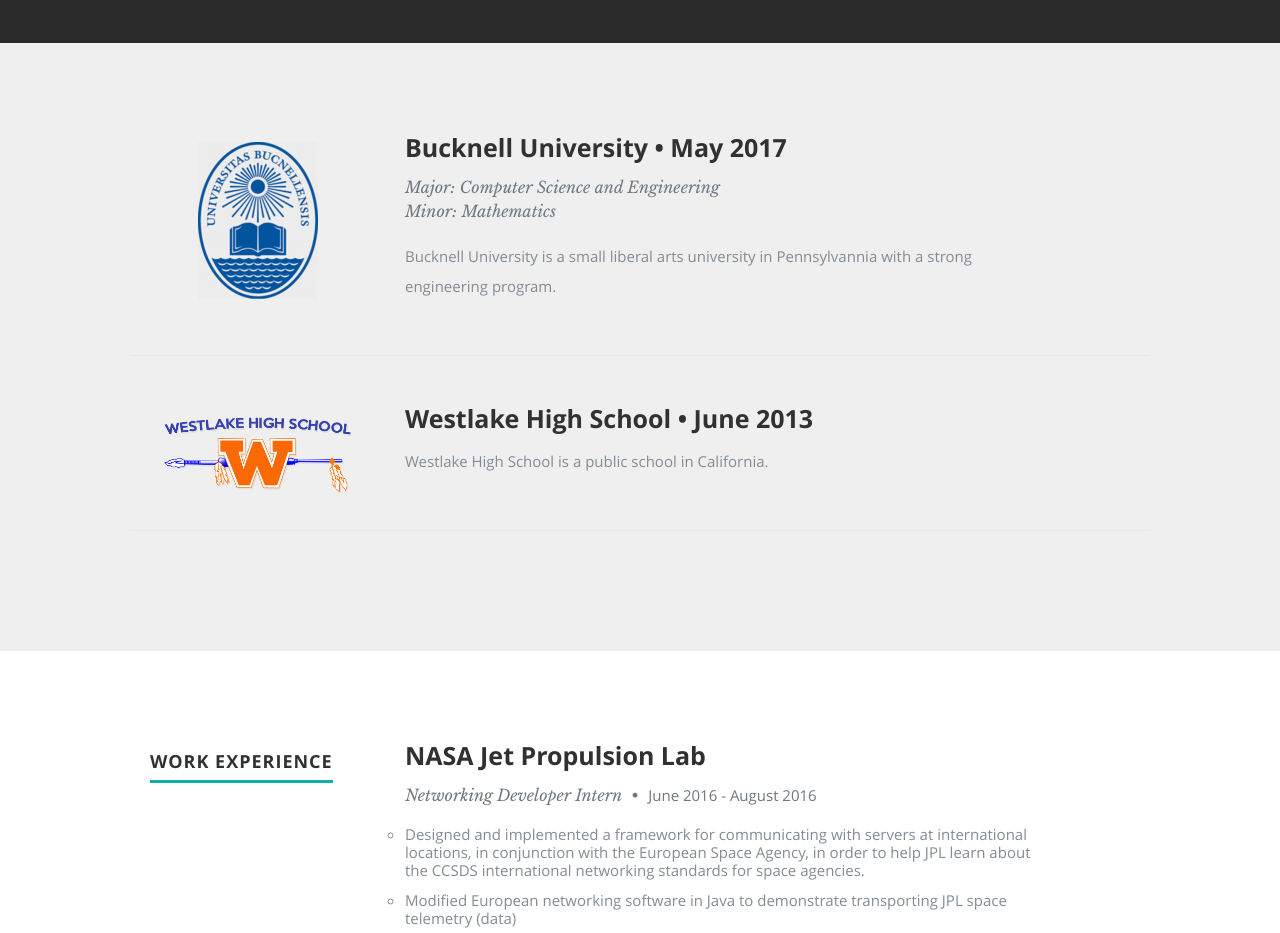
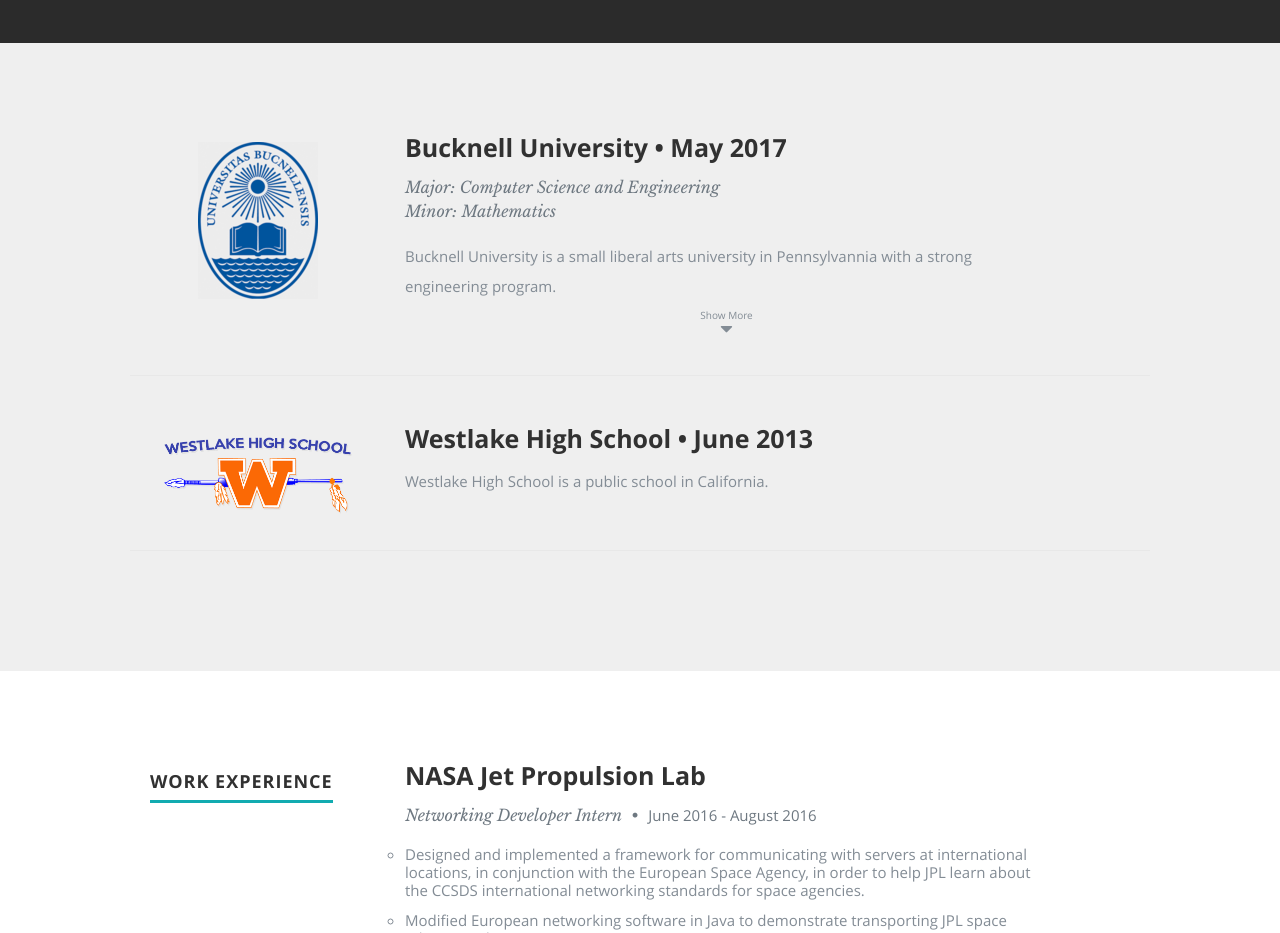
Before and after one commit to mphammer/mphammer.github.io, a plain HTML site: page index.html in a window 1280 px wide. Shown: the part 1280-2213 px from the top of the page. Drawn offline with nearby package versions, Linux system fonts and the light colour scheme.

Commit message:
ability to toggle information visibility

```diff
--- a/css/css-edits.css
+++ b/css/css-edits.css
@@ -33,3 +33,22 @@
 	width: 215px;
 	background-size: cover;
 }
+
+.hidden-section {
+	display: none;
+}
+
+.hidden-section-toggle {
+	height: 50px;
+	width: 100%;
+	text-align: center;
+	font-size: 10px;
+}
+
+.hidden-section-toggle i {
+	cursor: pointer;
+	font-size: 20px;
+}
+.hidden-section-toggle i:hover {
+	color: #11ABB0;
+}
--- a/index.html
+++ b/index.html
@@ -79,7 +79,7 @@
          <a class="smoothscroll" href="#about"><i class="icon-down-circle"></i></a>
       </p>
 
-   </header> <!-- Header End -->
+   </header> <!-- Header End ---------------------------------------------------------------- -->
 
 
    <!-- About Section ------------------------------------------------------------------------ -->
@@ -124,34 +124,44 @@
     <!-- EDUCATION SECTION ---------------------------------------------------------------------- -->
    <section id="resume">
 
-      <div class="row education"> <!-- Bucknell University Section -->
+      <!-- Bucknell University Section -->
+      <div class="row education">
          <div class="three columns header-col">
             <div class="education-logo-holder-edit">
                <img class="education-logo-edit"  src="images/bucknell-seal.png" alt="">
             </div>
          </div>
-
          <div class="nine columns main-col">
             <div class="row item">
                <div class="twelve columns">
                   <h3>Bucknell University <span>&bull;</span> May 2017</h3>
                   <p class="info">Major: Computer Science and Engineering<br>Minor: Mathematics</p>
-                  <p>
+
                   Bucknell University is a small liberal arts university in Pennsylvannia with a strong engineering program.
-                  </p>
+
+
+                  <div id="BU-hidden" class="hidden-section">
+                     <p>
+                        Here is some more information about my experience at Bucknell...
+                     </p>
+                  </div>
+                  <div id="BU-hidden-toggle" class="hidden-section-toggle">
+                     <div style="height:17px">Show More</div>
+                     <i class="fa fa-caret-down" onclick="sectionToggle('BU-hidden')"></i>
+                  </div>
+
                </div>
             </div>
          </div>
       </div>
 
-
-      <div class="row education"> <!-- Westlake High School Section -->
+      <!-- Westlake High School Section -->
+      <div class="row education">
          <div class="three columns header-col">
             <div class="education-logo-holder-edit">
                <img class="education-logo-edit"  src="images/whs-logo.png" alt="">
             </div>
          </div>
-
          <div class="nine columns main-col">
             <div class="row item">
                <div class="twelve columns">
@@ -164,10 +174,10 @@
          </div>
       </div>
 
-   </section> <!-- End Education Section ----------------------------------------------------- -->
+   </section> <!-- End Education Section ------------------------------------------------------ -->
 
 
-   <!-- EXPERIENCE SECTION --------------------------------------------------------------- -->
+   <!-- EXPERIENCE SECTION -------------------------------------------------------------------- -->
    <section id="experience">
 
        <!-- Work Experience -->
@@ -435,6 +445,7 @@
                   </div>
           		</div>
 
+               <!-- empty modal -->
                <div class="columns portfolio-item"></div>
 
                <!-- Poker Game AI -->
@@ -475,6 +486,7 @@
                   </div>
           		</div>
 
+               <!-- Empty Modal -->
                <div class="columns portfolio-item"></div>
 
             </div>
@@ -897,6 +909,7 @@
    <script src="js/jquery.fittext.js"></script>
    <script src="js/magnific-popup.js"></script>
    <script src="js/init.js"></script>
+   <script src="js/hidden-section.js"></script>
 
 </body>
 
--- /dev/null
+++ b/js/hidden-section.js
@@ -0,0 +1,12 @@
+function sectionToggle(sectionID) {
+	var ID = '#' + sectionID;
+	$(ID).slideToggle(1000,function() {
+        if ($(ID).is(':visible')) {
+            $(ID+'-toggle').find("i").attr('class', 'fa fa-caret-up');
+            $(ID+'-toggle').find("div").html("Show Less")
+        } else {
+            $(ID+'-toggle').find("i").attr('class', 'fa fa-caret-down');
+            $(ID+'-toggle').find("div").html("Show More")
+        }
+    });
+}
```
